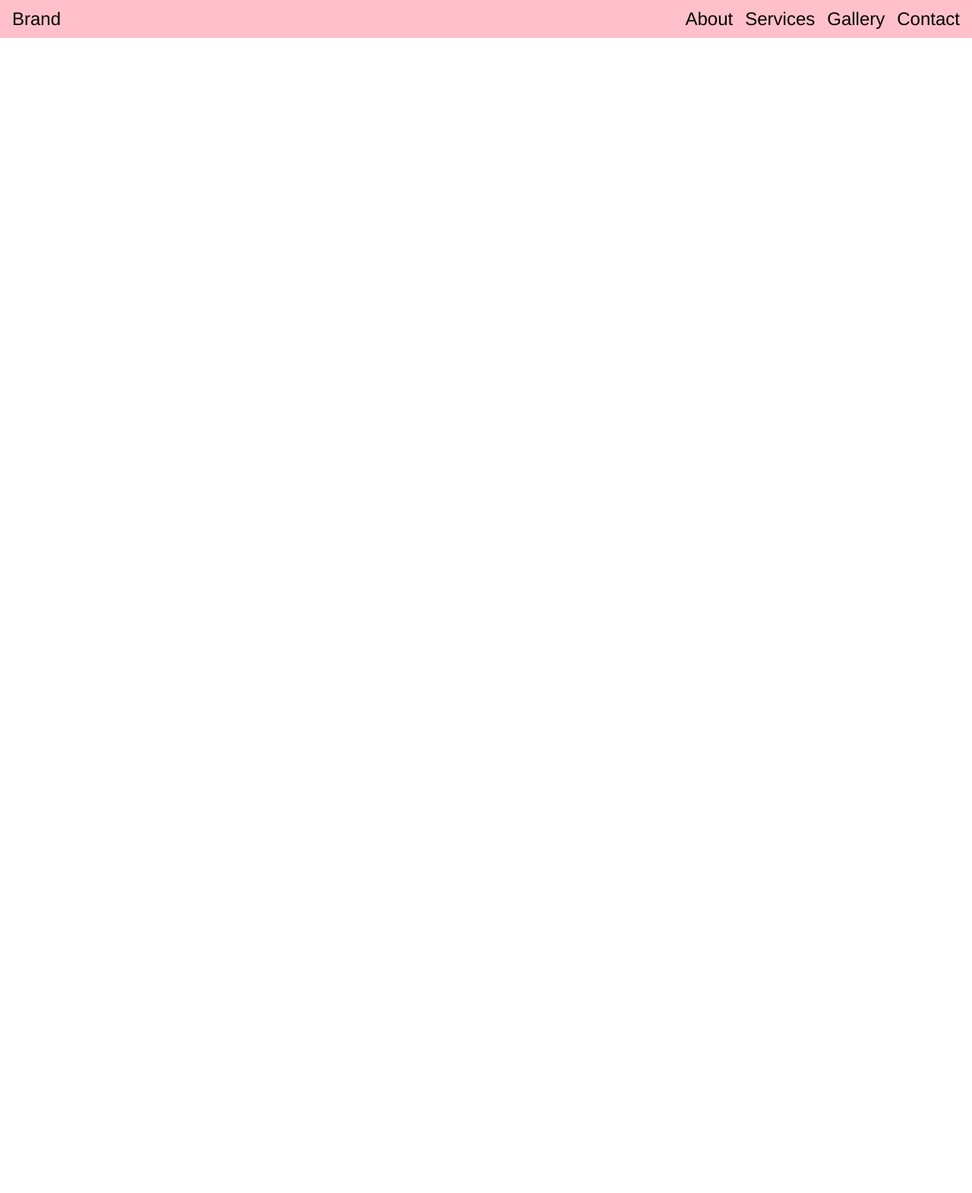
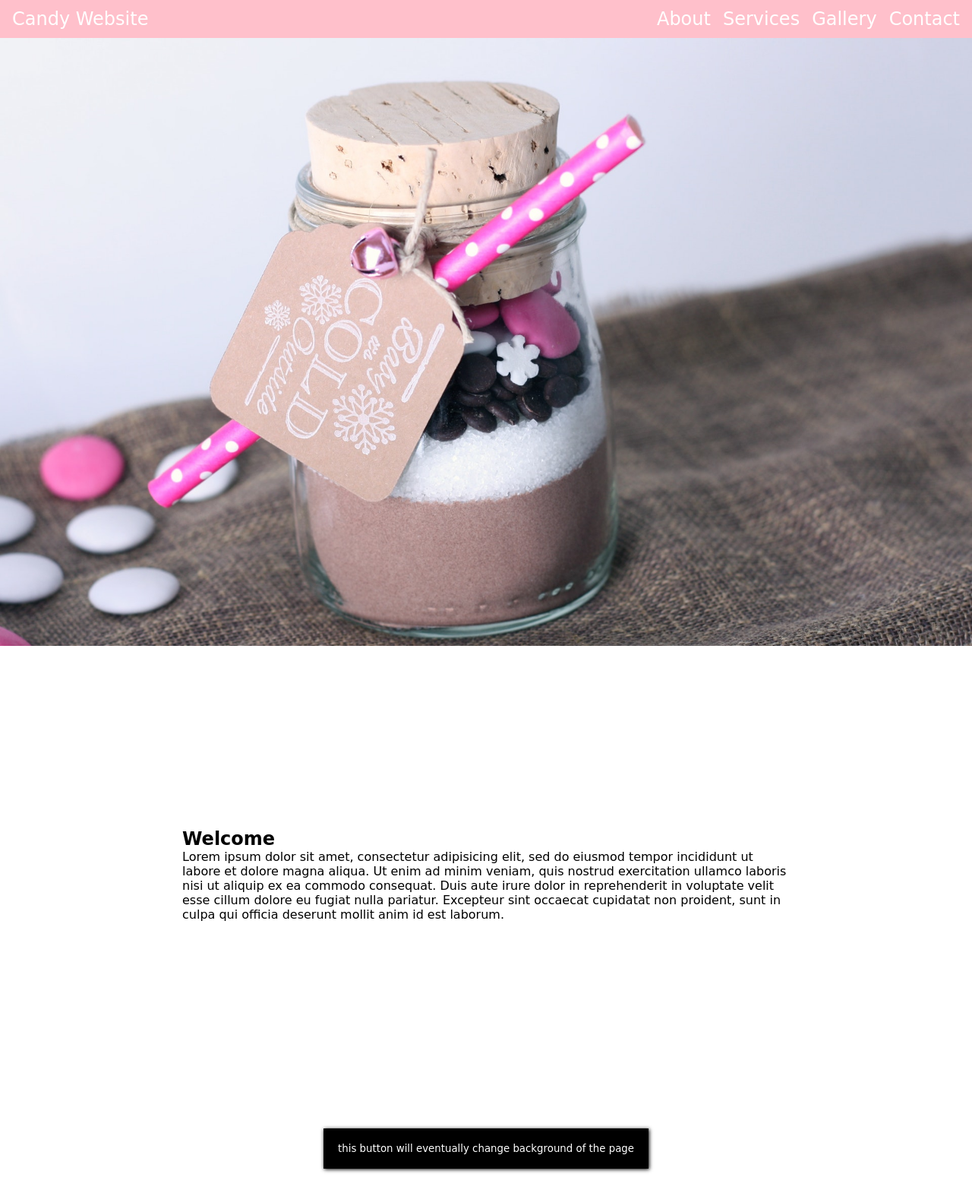
Before and after one commit to KennethMelendez/responsive-collapsable-nav, a plain HTML site: page index.html in a window 1280 px wide. Shown: the whole page at 76% size. Before the commit the page ends 800 px from the top, so only its background shows below. Drawn offline with Linux system fonts and the light colour scheme; a web font is replaced by a local one.

Commit message:
added more content

```diff
--- a/css/style.css
+++ b/css/style.css
@@ -1,8 +1,10 @@
+@import url('https://fonts.googleapis.com/css?family=Emilys+Candy');
+
 * {
   box-sizing:border-box;
   margin:0;
   padding:0;
-  font-family:Helvetica;
+  font-family: 'Emilys Candy', cursive;
 }
 
 .main-nav {
@@ -18,6 +20,11 @@
   display:flex;
   list-style-type: none;
   margin-left:auto;
+
+}
+
+.main-nav {
+
 }
 
 .main-nav-list li {
@@ -27,7 +34,21 @@
 
 .main-nav a {
   text-decoration: none;   /*add*/
-  color:black;
+  color:white;
+
+}
+
+.main-nav a:hover{
+  transform: rotate(7deg);
+  /*transition: 0.9s;*/
+  /*color:yellow;*/
+}
+
+.main-nav-list li a:hover{
+  transform: rotate(7deg);
+  /*transition: 0.9s;*/
+  /*color:yellow;*/
+  font-weight:bold;
 }
 
 .main-nav-list .brandList {
@@ -106,3 +127,53 @@
     max-height: 500px;
   }
 }/* ======closes media query========*/
+
+.header-bg{
+  background:url("../images/candy.jpeg");
+  width:100%;
+  height:100vh;
+  background-size:cover;
+  background-repeat:no-repeat;
+}
+
+.main-section{
+  padding:15rem;
+
+}
+.main-section:hover{
+  transform: rotate(4deg);
+  transition:2s;
+}
+
+@media (max-width: 600px){
+  .main-section{
+    padding:4rem;
+    font-size: 0.8rem;
+  }
+}
+
+.btn {
+  text-align: center;
+  padding:2rem;
+}
+
+.btn button{
+  padding:1.2rem;
+  border:none;
+  background:black;
+  color:white;
+  cursor:pointer;
+  box-shadow: 1px 1px 5px black;
+  outline:none;
+}
+
+.btn button:hover{
+  transform: translate(-5px,-5px);
+  box-shadow: 10px 10px 20px black;
+}
+
+.btn button:active{
+  transform: translate(-1px,-1px);
+  box-shadow: 2px 2px 2px black;
+
+}
--- a/index.html
+++ b/index.html
@@ -4,12 +4,12 @@
   <meta charset="UTF-8">
   <meta name="viewport" content="width=device-width, initial-scale=1.0">
   <meta http-equiv="X-UA-Compatible" content="ie=edge">
-  <title>Burger Time</title>
+  <title>Burger Time | Responsive Nav</title>
   <link rel="stylesheet" href="css/style.css">
 </head>
 <body>
   <nav class="main-nav">
-    <a href="#" class="brand-link">Brand</a>
+    <a href="#" class="brand-link">Candy Website</a>
     <button id="main-nav-toggle" class="hamburger">
       <div></div>
       <div></div>
@@ -23,6 +23,22 @@
     </ul>
   </nav>
 
+  <header class="header-bg">
+  </header>
+
+  <section class="main-section">
+    <h1>Welcome</h1>
+    <p>Lorem ipsum dolor sit amet, consectetur adipisicing elit, sed do eiusmod tempor incididunt ut labore et dolore magna aliqua. Ut enim ad minim veniam, quis nostrud exercitation ullamco laboris nisi ut aliquip ex ea commodo consequat. Duis aute irure dolor in reprehenderit in voluptate velit esse cillum dolore eu fugiat nulla pariatur. Excepteur sint occaecat cupidatat non proident, sunt in culpa qui officia deserunt mollit anim id est laborum.</p>
+  </section>
+
+
+  <!-- BUTTON COMING SOON~! -->
+
+<div class="btn">
+  <button>this button will eventually change background of the page</button>
+</div>
+
+
 <script src="js/script.js"></script>
 </body>
 </html>
```
Also changed, not shown: images/candy.jpeg (added).
